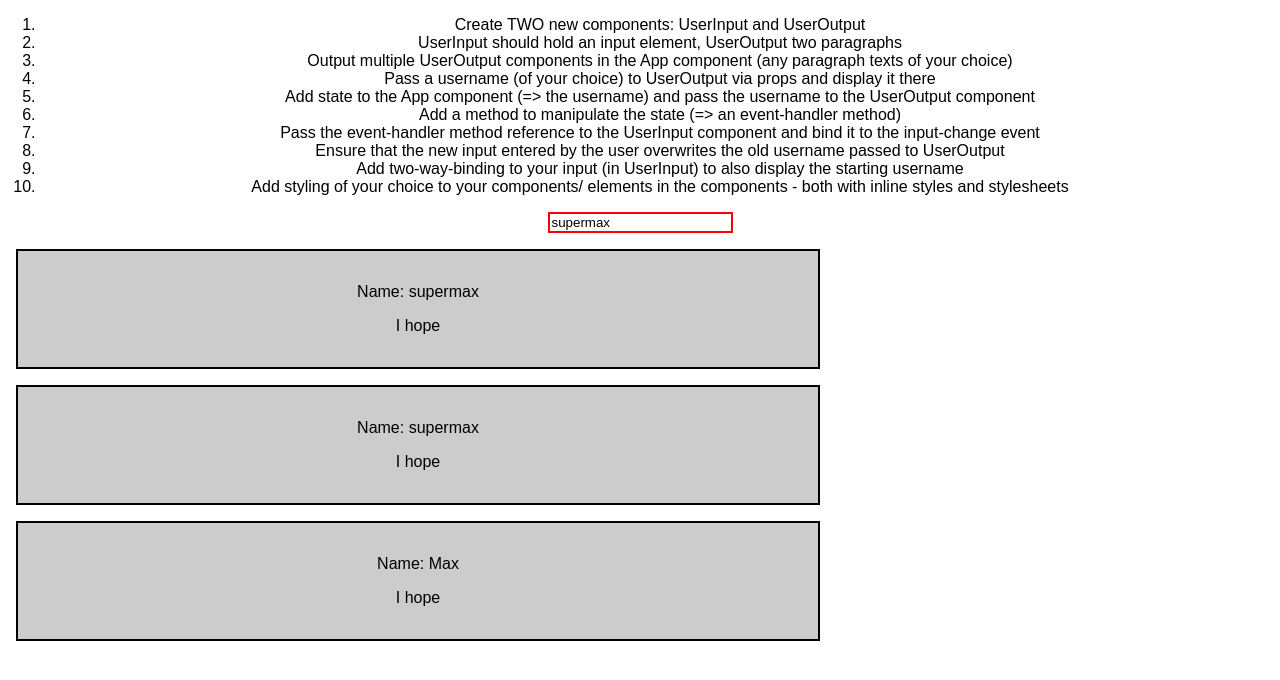
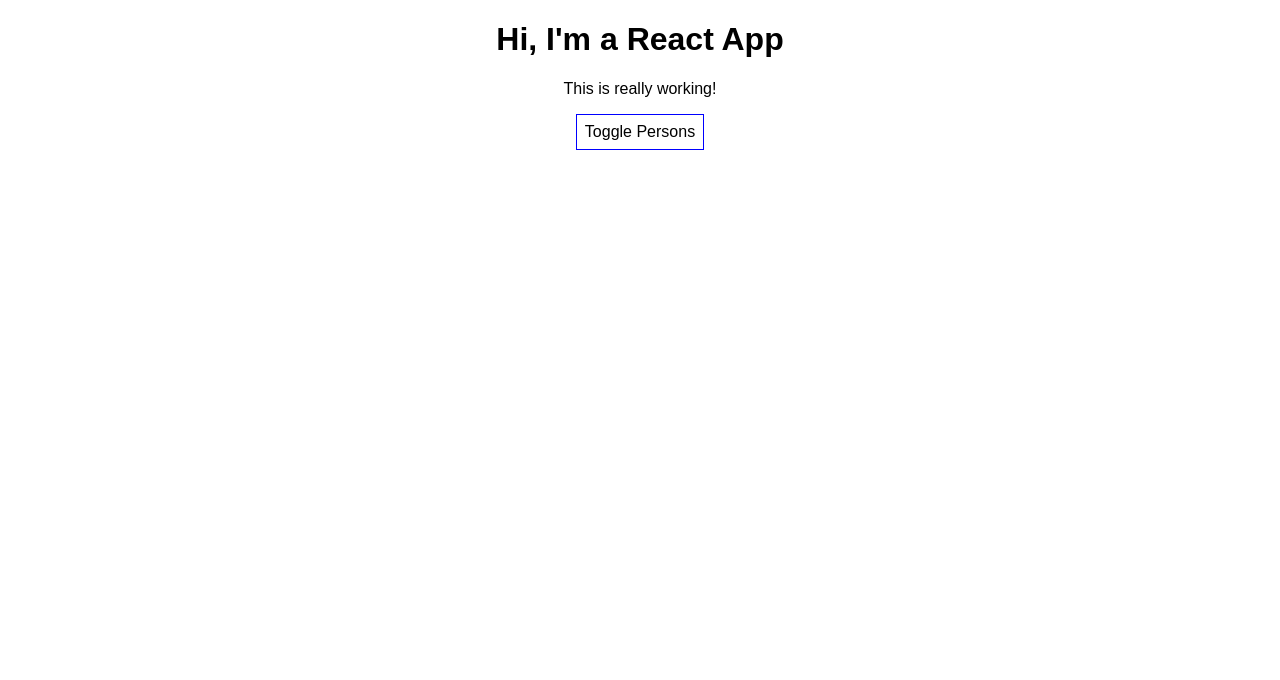
Before and after one commit to waspryo/incl-redux, a React (Create React App) app: page / in a window 1280 px wide. Shown: the top 680 px of the page. Built offline with nearby package versions, Linux system fonts and the light colour scheme.

Commit message:
リファクタ

```diff
--- a/src/App.js
+++ b/src/App.js
@@ -1,41 +1,80 @@
 import React, { Component } from 'react';
 import './App.css';
-
-import UserInput from './UserInput/UserInput';
-import UserOutput from './UserOutput/UserOutput';
+import Person from './Person/Person';
 
 class App extends Component {
   state = {
-    username: 'supermax'
+    persons: [
+      { name: 'Max', age: 28 },
+      { name: 'Manu', age: 29 },
+      { name: 'Stephanie', age: 26 }
+    ],
+    otherState: 'some other value',
+    showPersons: false
   }
 
-  usernameChangedHandler = (event) => {
-    this.setState({ username: event.target.value });
+  switchNameHandler = (newName) => {
+    // console.log('Was clicked!');
+    // DON'T DO THIS: this.state.persons[0].name = 'Maximilian';
+    this.setState({
+      persons: [
+        { name: newName, age: 28 },
+        { name: 'Manu', age: 29 },
+        { name: 'Stephanie', age: 27 }
+      ]
+    })
   }
 
+  nameChangedHandler = (event) => {
+    this.setState({
+      persons: [
+        { name: 'Max', age: 28 },
+        { name: event.target.value, age: 29 },
+        { name: 'Stephanie', age: 26 }
+      ]
+    })
+  }
+
+  togglePersonsHandler = () => {
+    const doesShow = this.state.showPersons;
+    this.setState({ showPersons: !doesShow })
+  }
+
+
   render() {
+    const style = {
+      backgroundColor: 'white',
+      font: 'inherit',
+      border: '1px solid blue',
+      padding: '8px',
+      cursor: 'pointer'
+    }
     return (
       <div className="App">
-        <ol>
-          <li>Create TWO new components: UserInput and UserOutput</li>
-          <li>UserInput should hold an input element, UserOutput two paragraphs</li>
-          <li>Output multiple UserOutput components in the App component (any paragraph texts of your choice)</li>
-          <li>Pass a username (of your choice) to UserOutput via props and display it there</li>
-          <li>Add state to the App component (=> the username) and pass the username to the UserOutput component</li>
-          <li>Add a method to manipulate the state (=> an event-handler method)</li>
-          <li>Pass the event-handler method reference to the UserInput component and bind it to the input-change event</li>
-          <li>Ensure that the new input entered by the user overwrites the old username passed to UserOutput</li>
-          <li>Add two-way-binding to your input (in UserInput) to also display the starting username</li>
-          <li>Add styling of your choice to your components/ elements in the components - both with inline styles and stylesheets</li>
-        </ol>
-        <UserInput
-          changed={this.usernameChangedHandler}
-          currentName={this.state.username} />
-        <UserOutput userName={this.state.username} />
-        <UserOutput userName={this.state.username} />
-        <UserOutput userName="Max" />
+        <h1>Hi, I'm a React App</h1>
+        <p>This is really working!</p>
+        <button
+          style={style}
+          onClick={this.togglePersonsHandler}>Toggle Persons</button>
+        {
+          this.state.showPersons === true ?
+            <div>
+              <Person
+                name={this.state.persons[0].name}
+                age={this.state.persons[0].age} />
+              <Person
+                name={this.state.persons[1].name}
+                age={this.state.persons[1].age}
+                click={this.switchNameHandler.bind(this, 'Max!')}
+                changed={this.nameChangedHandler} >My Hobbies: Racing</Person>
+              <Person
+                name={this.state.persons[2].name}
+                age={this.state.persons[2].age} />
+            </div> : null
+        }
       </div>
     );
+    // return React.createElement('div', {className: 'App'}, React.createElement('h1', null, 'Does this work now?'));
   }
 }
 
```
